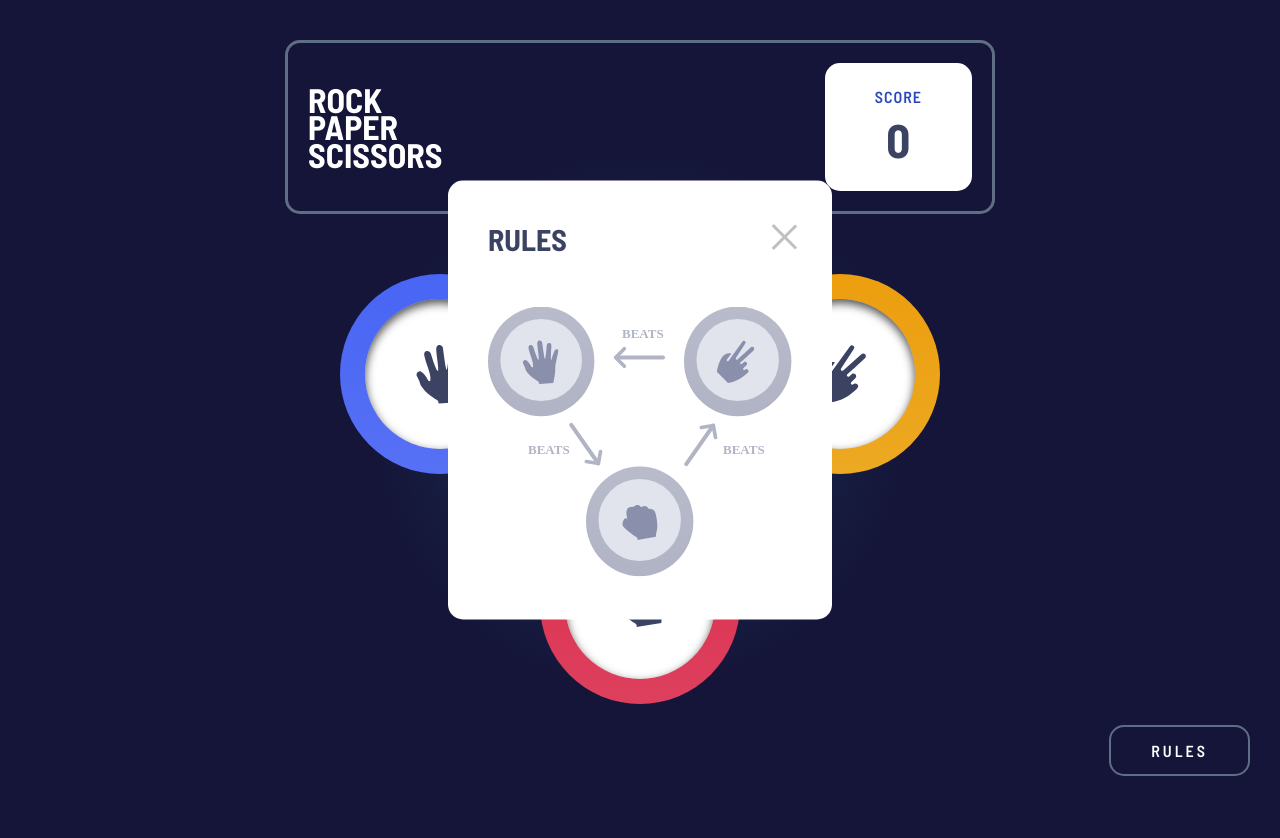
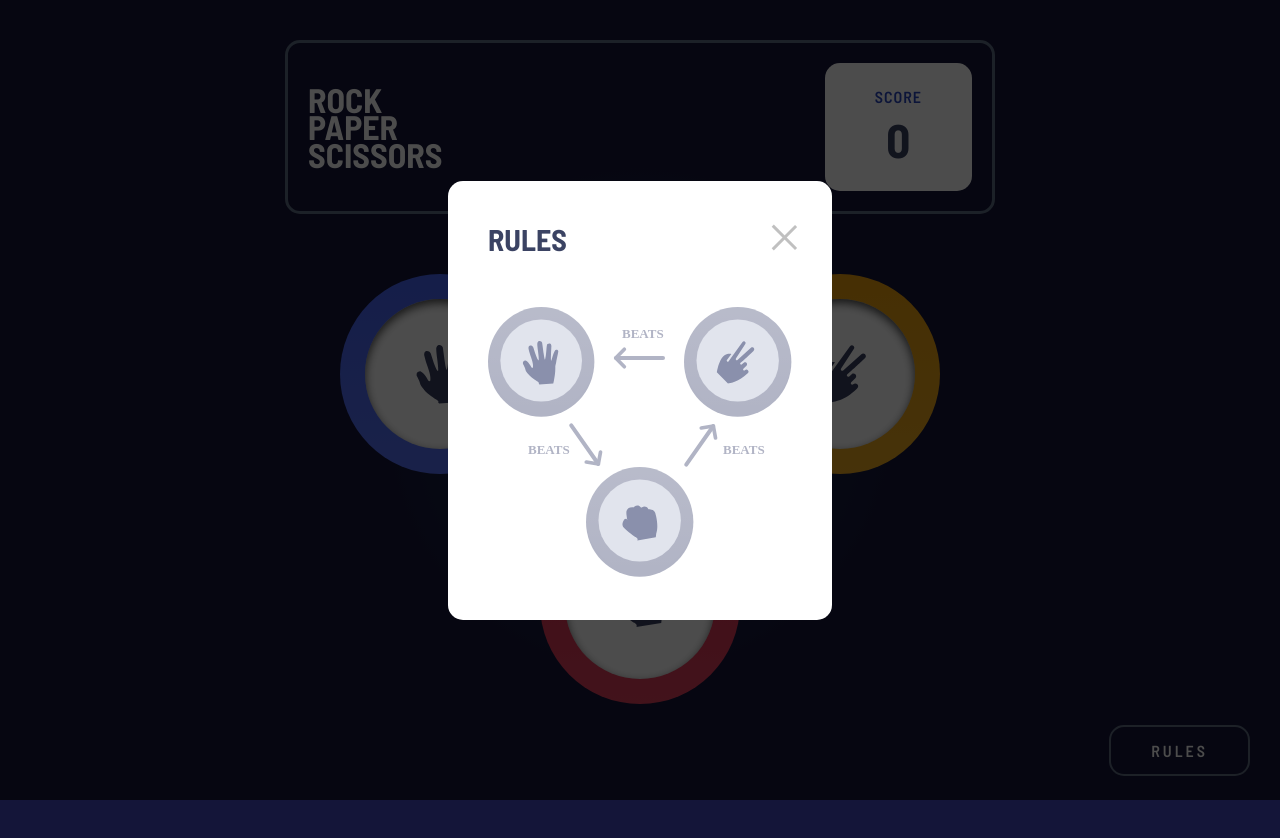
Before and after one commit to samadjei/Rock-Paper-Scissors, a plain HTML site: page index.html in a window 1280 px wide. Both pictures are taken after a click on the link "RULES". Drawn offline with Linux system fonts and the light colour scheme.

Commit message:
improved modal animation

```diff
--- a/css/style.css
+++ b/css/style.css
@@ -181,16 +181,42 @@ h4 {
 	background: var(--Dark-Text);
 }
 
-.modal-content {
-	display: none;
-	position: absolute;
-	left: 50%;
-	top: 50%;
-	transform: translate(-50%, -50%);
+.modal-outer {
+	display: grid;
+	background: rgba(0, 0, 0, 0.7);
+	position: fixed;
+	height: 100vh;
+	width: 100vw;
+	top: 0;
+	left: 0;
+	justify-content: center;
+	align-items: center;
+	/* Hide this modal until we need it */
+	opacity: 0;
+	/* tell the browser to ignore any events that comes to it   */
+	pointer-events: none;
+	transition: opacity 0.2s;
+}
+
+.modal-outer.open {
+	opacity: 1;
+	pointer-events: all;
+}
+
+.modal-inner {
+	position: relative;
+	max-width: 40rem;
+	min-width: 37rem;
 	z-index: 1;
 	background: #fff;
 	padding: 4rem;
 	border-radius: 1.5rem;
+	transform: translateY(-150%);
+	transition: transform 0.8s ease-out;
+}
+
+.modal-outer.open .modal-inner {
+	transform: translateY(0);
 }
 
 .modal-header {
@@ -206,6 +232,7 @@ h4 {
 	font-size: 3rem;
 }
 
+/* Toggle  */
 .toggle {
 	cursor: pointer;
 }
@@ -221,10 +248,11 @@ h4 {
 .close:hover {
 	opacity: 1;
 }
-.close:before, .close:after {
+.close:before,
+.close:after {
 	position: absolute;
 	left: 15px;
-  content: ' ';
+	content: " ";
 	height: 33px;
 	width: 2.5px;
 	background-color: #333;
--- a/index.html
+++ b/index.html
@@ -51,14 +51,16 @@
       <div class="rules">
         <a class="modal-btn" href="#">Rules</a>
       </div>
-      <div class="modal-content">
-        <div class="modal-header">
-          <h2>Rules</h2>
-          <div class="toggle">
-            <a href="#" class="close"></a>
+      <div class="modal-outer">
+        <div class="modal-inner">
+          <div class="modal-header">
+            <h2>Rules</h2>
+            <div class="toggle">
+              <a href="#" class="close"></a>
+            </div>
           </div>
+          <img src="images/image-rules.svg" alt="">
         </div>
-        <img src="images/image-rules.svg" alt="">
       </div>
     </div>
 
--- a/js/app.js
+++ b/js/app.js
@@ -1,19 +1,31 @@
-// Modal
-// Get Modal
-let modal = document.querySelector(".modal-content");
-// Get the button that opens the modal
-let btn = document.querySelector(".modal-btn");
-// Get the <a> element that closes the modal
-let close = document.querySelector(".close");
-// When the user clicks the GamepadButton, open the modal
-btn.addEventListener("click", function (e) {
-	e.preventDefault();
-	modal.style.display = "block";
+// // Modal
+// // Get Modal
+// const modal = document.querySelector(".modal-inner");
+// // Get the button that opens the modal
+// const btn = document.querySelector(".modal-btn");
+// // Get the <a> element that closes the modal
+// const close = document.querySelector(".close");
+// // When the user clicks the GamepadButton, open the modal
+// btn.addEventListener("click", function (e) {
+// 	e.preventDefault();
+// 	modal.style.display = "block";
+// });
+
+// // Get the Close button
+// close.addEventListener("click", function (e) {
+//   e.preventDefault();
+// 	modal.style.display = "none";
+// });
+
+// MODAL
+const modalBtn = document.querySelector(".modal-btn");
+const modalOuter = document.querySelector(".modal-outer");
+const close = document.querySelector(".close");
+
+modalBtn.addEventListener("click", (e) => {
+	modalOuter.classList.add("open");
 });
 
-
-// Get the Close button
-close.addEventListener("click", function (e) {
-  e.preventDefault();
-	modal.style.display = "none";
+close.addEventListener("click", (e) => {
+	modalOuter.classList.remove("open");
 });
```
Lines whose indentation alone changed are shown as unchanged.
